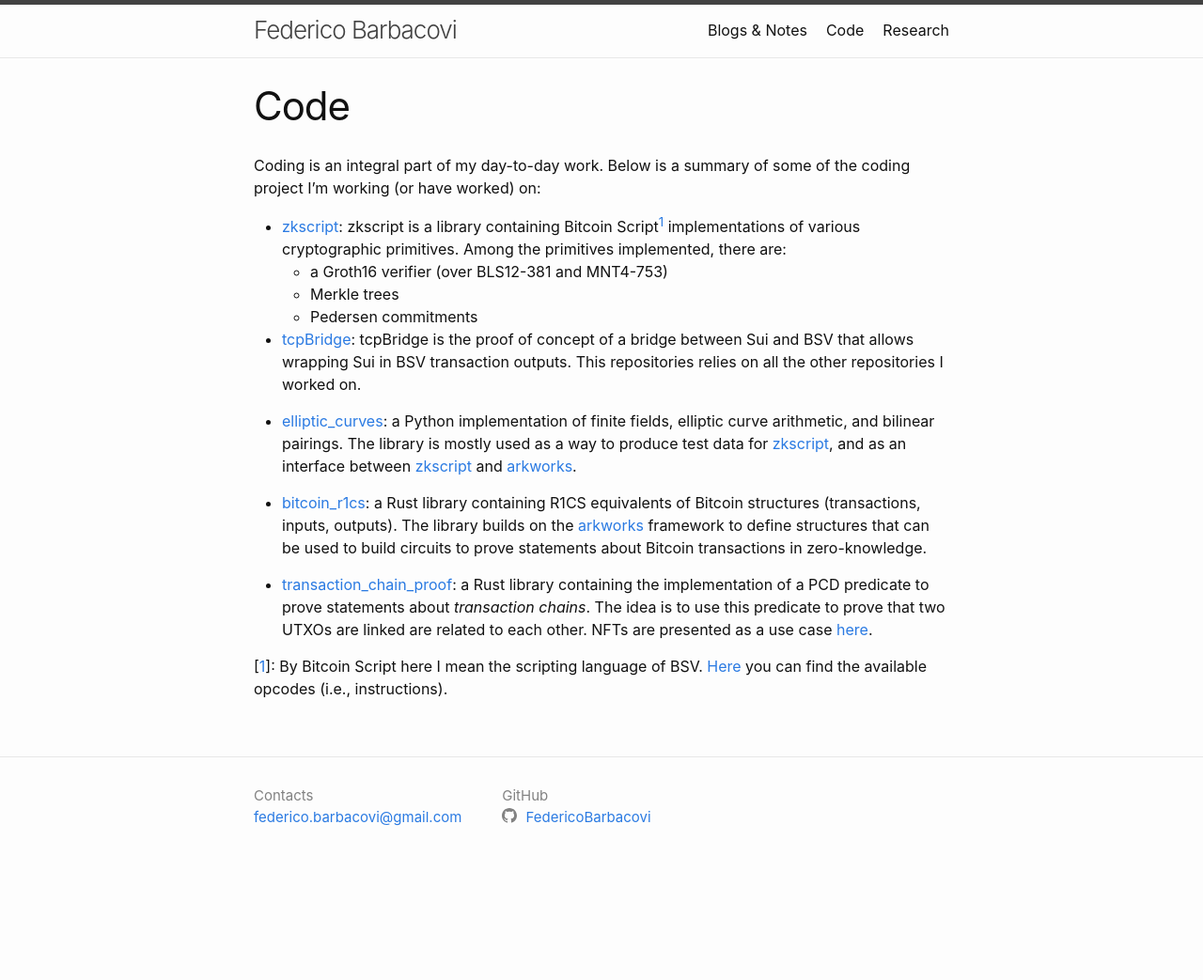
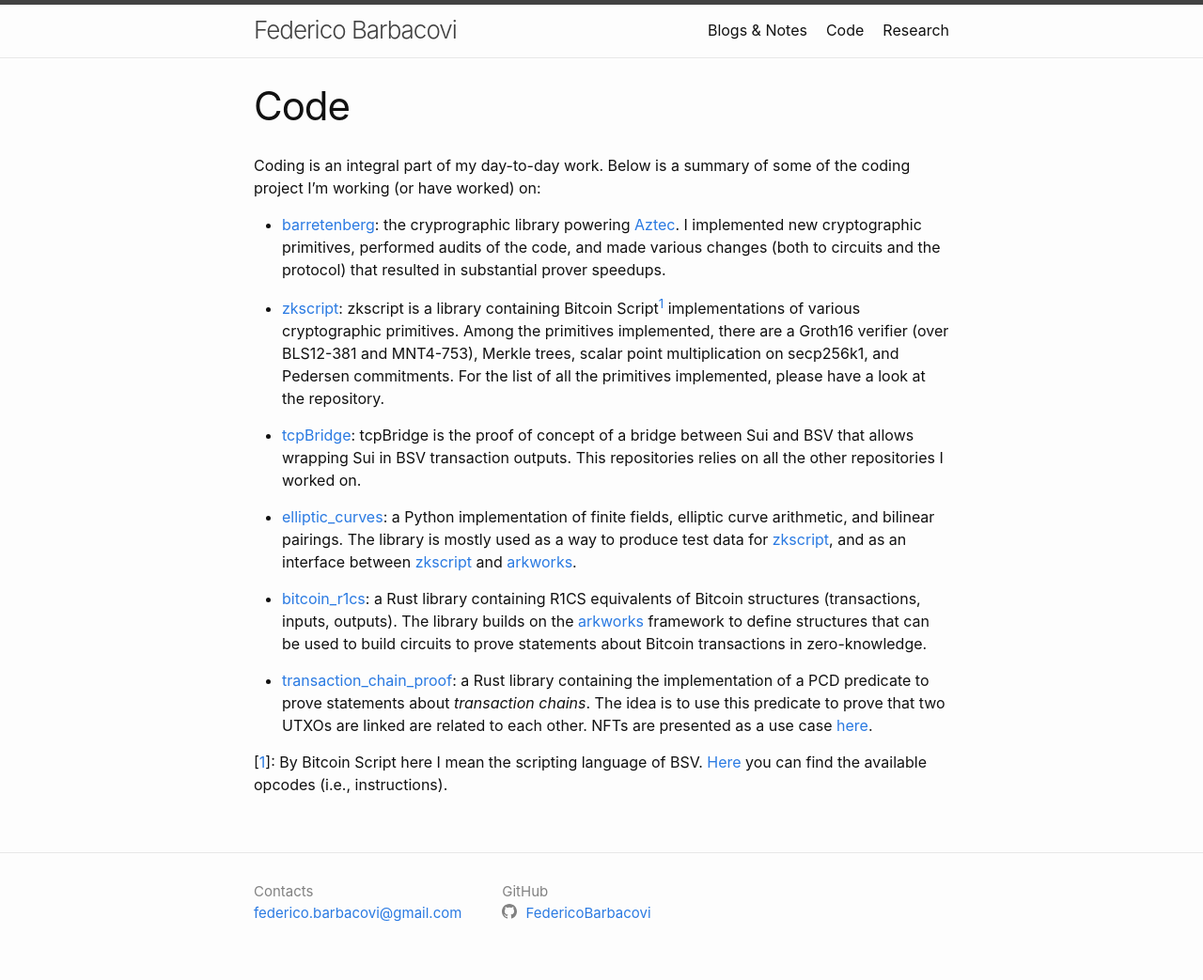
Before and after one commit to federicobarbacovi/federicobarbacovi.github.io, a Jekyll site: the page built from code.markdown, in a window 1280 px wide. Shown: the whole page at 94% size. Built offline with Jekyll 4.4.1, drawn with Linux system fonts in a browser that asks for light colours; before the commit the page ends 941 px from its top, so only the background shows below that.

Commit message:
Update code page

```diff
--- a/code.markdown
+++ b/code.markdown
@@ -8,12 +8,11 @@ katex: true
 Coding is an integral part of my day-to-day work.
 Below is a summary of some of the coding project I'm working (or have worked) on:
 
+- [barretenberg](https://github.com/AztecProtocol/aztec-packages/tree/next/barretenberg): the cryprographic library powering [Aztec](https://github.com/AztecProtocol/aztec-packages/tree/next). I implemented new cryptographic primitives, performed audits of the code, and made various changes (both to circuits and the protocol) that resulted in substantial prover speedups.
+
 - [zkscript](https://github.com/nchain-innovation/zkscript_package):
 zkscript is a library containing Bitcoin Script<sup><a href="#footnote">1</a></sup> implementations of various cryptographic primitives.
-Among the primitives implemented, there are:
-    - a Groth16 verifier (over BLS12-381 and MNT4-753)
-    - Merkle trees
-    - Pedersen commitments
+Among the primitives implemented, there are a Groth16 verifier (over BLS12-381 and MNT4-753), Merkle trees, scalar point multiplication on secp256k1, and Pedersen commitments. For the list of all the primitives implemented, please have a look at the repository.
 
 - [tcpBridge](https://github.com/nchain-innovation/tcpBridge):
 tcpBridge is the proof of concept of a bridge between Sui and BSV that allows wrapping Sui in BSV transaction outputs.
```
